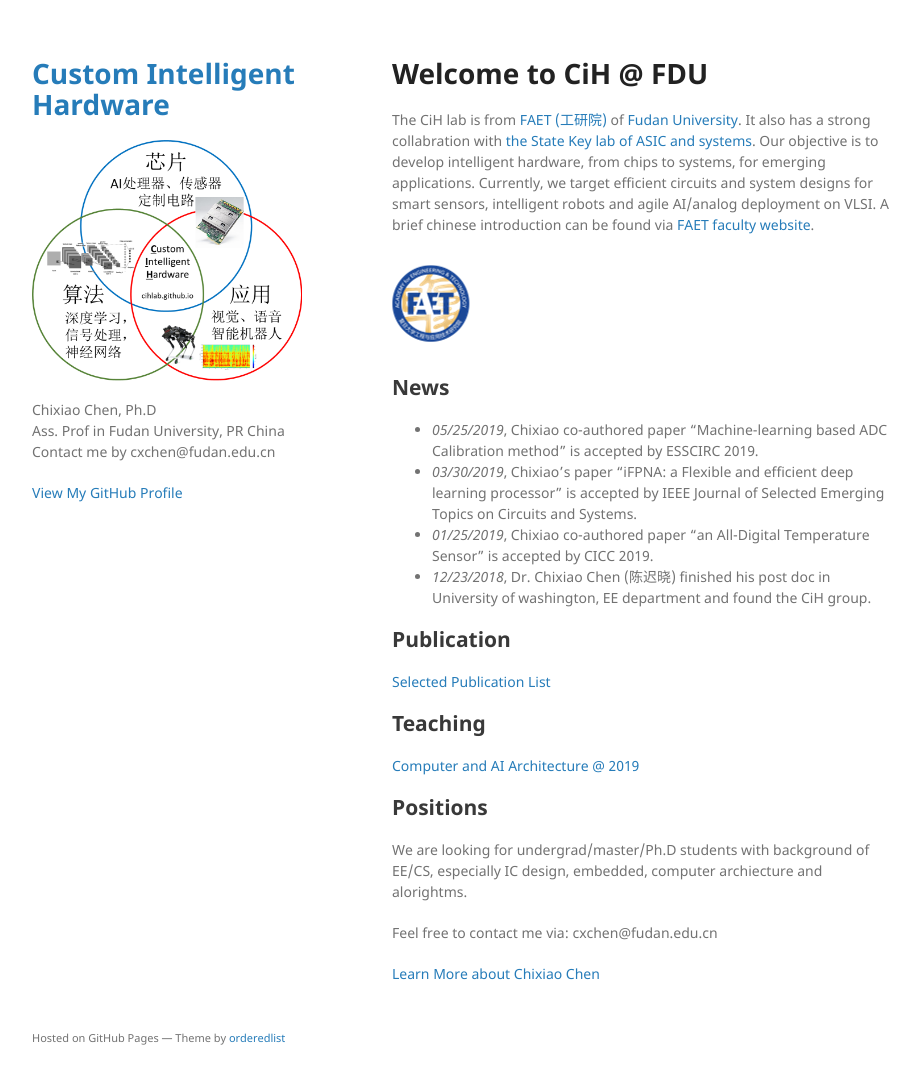
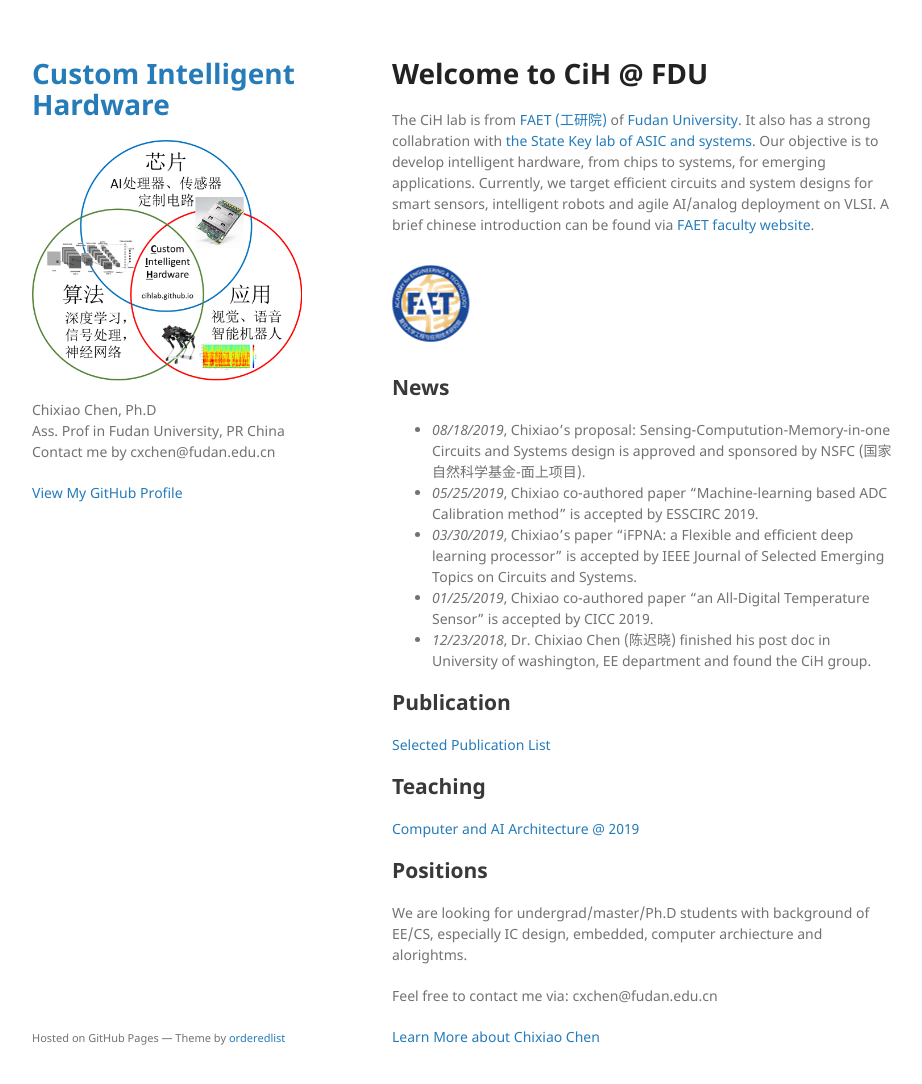
Before and after one commit to cihlab/cihlab.github.io, a Jekyll site: the page built from index.md, in a window 1280 px wide and 1117 px high. Shown: the top 1084 px of the window, without its empty margins (178-1100 px from the left). Built offline with Jekyll 4.4.1, drawn with Linux system fonts in a browser that asks for light colours; our own code applies the rules of GitHub Pages for plain Markdown files.

Commit message:
Update index.md

```diff
--- a/index.md
+++ b/index.md
@@ -14,6 +14,7 @@ A brief chinese introduction can be found via [FAET faculty website](http://faet
 
 ## News
 
+* _08/18/2019_, Chixiao's proposal: Sensing-Computution-Memory-in-one Circuits and Systems design is approved and sponsored by NSFC (国家自然科学基金-面上项目).
 * _05/25/2019_, Chixiao co-authored paper "Machine-learning based ADC Calibration method" is accepted by ESSCIRC 2019.
 * _03/30/2019_, Chixiao's paper "iFPNA: a Flexible and efficient deep learning processor" is accepted by IEEE Journal of Selected Emerging Topics on Circuits and Systems.
 * _01/25/2019_, Chixiao co-authored paper "an All-Digital Temperature Sensor" is accepted by CICC 2019.
```
